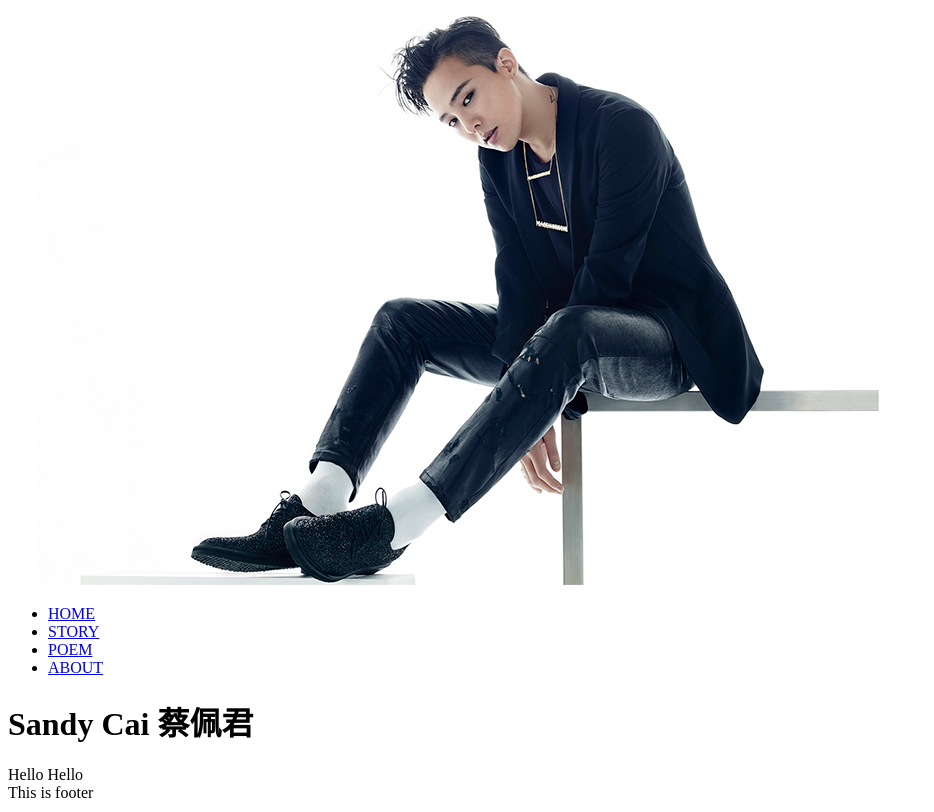
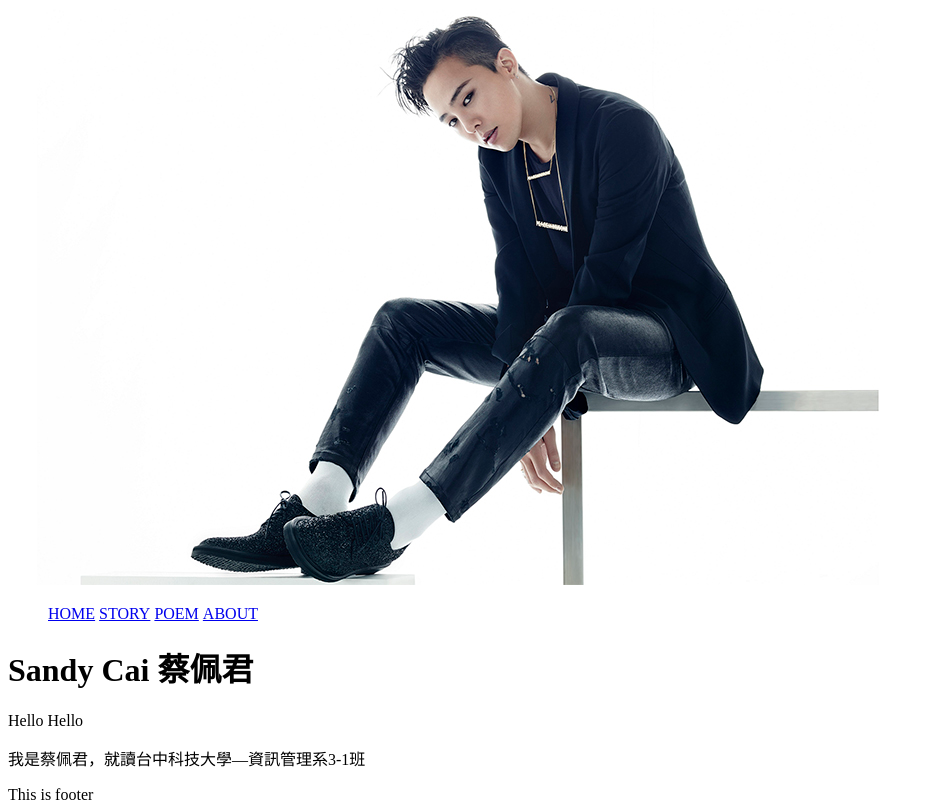
Before and after one commit to PeiJunCai/HW1226, a plain HTML site: page nutc-html-css-practice/index.html in a window 1280 px wide. Shown: the whole page, without its empty margins (0-934 px from the left). Drawn offline with Linux system fonts and the light colour scheme.

Commit message:
add content

```diff
--- a/nutc-html-css-practice/css/style.css
+++ b/nutc-html-css-practice/css/style.css
@@ -5,9 +5,10 @@
  #top {
      width: 80%;
      height: 80%;
-     margin: 30px auto;
+     margin: 0 auto;
  }
 
  li {
      list-style: none;
+     display: inline-block;
  }
--- a/nutc-html-css-practice/index.html
+++ b/nutc-html-css-practice/index.html
@@ -5,8 +5,8 @@
     <meta charset="UTF-8">
     <meta name="viewport" content="width=device-width, initial-scale=1.0">
     <meta http-equiv="X-UA-Compatible" content="ie=edge">
-    <link rel="css/style.css href=" ">
-    <title>Document</title>
+    <link href="css/style.css" rel="stylesheet">
+    <title>Sandy Cai</title>
 </head>
 
 <body>
@@ -14,7 +14,7 @@
         <div id="topIMG ">
             <img src="assets/GD.jpg " alt=" ">
         </div>
-        <div id="tag ">
+        <div id="menu">
             <ul>
                 <li>
                     <a href="# ">HOME</a>
@@ -35,11 +35,16 @@
         <h1>
             Sandy Cai 蔡佩君
         </h1>
-        Hello Hello
+        <p>
+            Hello Hello
+        </p>
+        <p>
+            我是蔡佩君，就讀台中科技大學—資訊管理系3-1班
+        </p>
     </div>
     <div id="footer ">
         This is footer
     </div>
 </body>
 
-</html>
+<html/>
```
